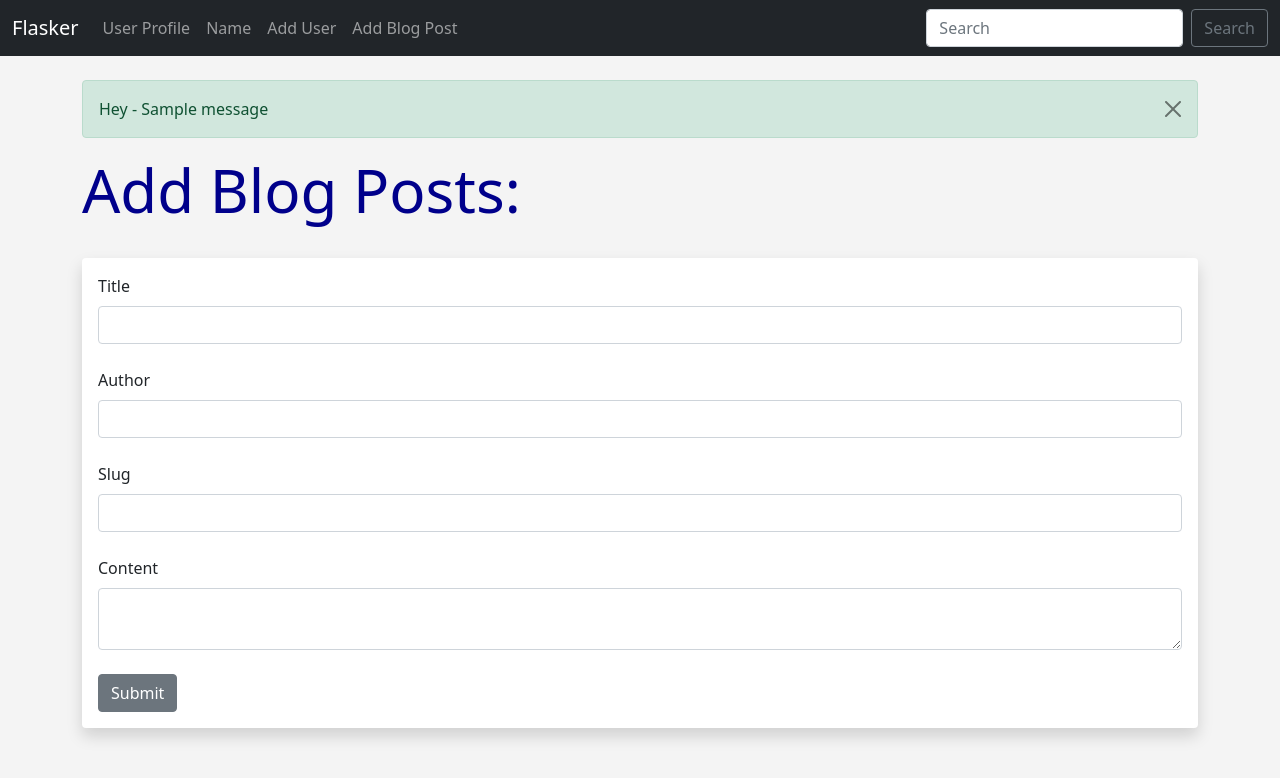
After one commit to bravetiger01/flasker, a Flask app: page /add-post in a window 1280 px wide. The commit adds this page. Shown: the top 778 px of the page. Run offline with Flask 3, Linux system fonts and the light colour scheme; tables that the repository leaves empty hold one stand-in row (values such as "Sample post"); one stand-in notice (Sample message) is shown.

Commit message:
Add Blog Post

```diff
--- a/app.py
+++ b/app.py
@@ -7,6 +7,7 @@ from datetime import datetime
 from flask_sqlalchemy import SQLAlchemy
 from flask_migrate import Migrate
 from werkzeug.security import generate_password_hash, check_password_hash
+from wtforms.widgets import TextArea
 
 
 # Create a Flask Instance
@@ -43,7 +44,7 @@ class Users(db.Model):
 	name = db.Column(db.String(200), nullable=False)
 	email = db.Column(db.String(120), nullable=False, unique=True)
 	field = db.Column(db.String(120))
-	date_added = db.Column(db.DateTime, default=datetime.utcnow)
+	date_added = db.Column(db.DateTime, default=datetime.now)
 	# Do some password stuff!
 	password_hash = db.Column(db.String(200))
 
@@ -62,13 +63,44 @@ class Users(db.Model):
 	def __repr__(self):
 		return '<Name %r>' % self.name
 
-class Blogs(db.Model):
+class Posts(db.Model):
 	id = db.Column(db.Integer, primary_key=True)
 	title = db.Column(db.String(255), nullable=False)
 	content = db.Column(db.Text, nullable=False)
 	author = db.Column(db.String(255), nullable=False)
 	date_posted = db.Column(db.DateTime, default=datetime.now())
 	slug = db.Column(db.String(255), nullable=False)
+
+class PostForms(FlaskForm):
+	title = StringField("Title", validators=[DataRequired()])
+	content = StringField("Content", validators=[DataRequired()], widget=TextArea())
+	author = StringField("Author", validators=[DataRequired()])
+	slug = StringField("Slug", validators=[DataRequired()])
+	submit = SubmitField("Submit")
+
+# Add Post Page
+@app.route('/add-post', methods=["GET", "POST"])
+def add_post():
+	form = PostForms()
+
+	if form.validate_on_submit():
+		post = Posts(title=form.title.data,author=form.author.data,content=form.content.data,slug=form.slug.data,)
+		# Clear The Form
+		form.title.data = ''
+		form.author.data = ''
+		form.content.data = ''
+		form.slug.data = ''
+
+		# Add Post Data to Database
+		db.session.add(post)
+		db.session.commit()
+
+		flash("Blog Post Submitted Successfully!!")
+
+	# Return Webpage
+	return render_template('add_post.html', form=form)
+
+
 
 @app.route('/delete/<int:id>')
 def delete(id):
--- /dev/null
+++ b/templates/add_post.html
@@ -0,0 +1,37 @@
+{% extends 'base.html' %}
+
+{% block content %}
+
+    {% for message in get_flashed_messages() %}
+        <div class="alert alert-success alert-dismissible fade show" role="alert">
+            Hey - {{message}}
+            <button type="button" class="btn-close" data-bs-dismiss="alert" aria-label="Close"></button>
+        </div>
+
+    {% endfor %}
+
+    <h1>Add Blog Posts: </h1>
+        <br>
+        <div class="shadow p-3 mb-5 bg-body rounded">
+
+        <form method="POST">
+            {{form.hidden_tag()}}
+
+            {{form.title.label(class="form-label")}}
+            {{form.title(class="form-control")}}
+            <br>
+            {{form.author.label(class="form-label")}}
+            {{form.author(class="form-control")}}
+            <br>
+            {{form.slug.label(class="form-label")}}
+            {{form.slug(class="form-control")}}
+            <br>
+            {{form.content.label(class="form-label")}}
+            {{form.content(class="form-control", row="10")}}
+            <br>
+
+            {{form.submit(class="btn btn-secondary")}}
+        </form>
+    </div>
+
+{% endblock content %}
--- a/templates/navbar.html
+++ b/templates/navbar.html
@@ -15,6 +15,9 @@
           <li class="nav-item">
             <a class="nav-link" href="{{url_for('add_user')}}">Add User</a>
           </li>
+          <li class="nav-item">
+            <a class="nav-link" href="{{url_for('add_post')}}">Add Blog Post</a>
+          </li>
         </ul>
         <form class="d-flex">
           <input class="form-control me-2" type="search" placeholder="Search" aria-label="Search">
```
Also changed, not shown: migrations/versions/06f692f044ec_minor_changes.py (added, +49 -0 lines).
